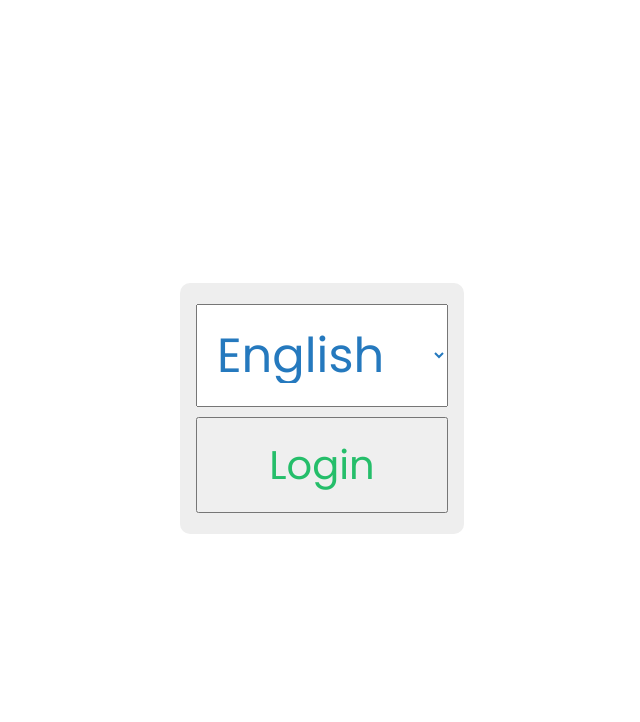
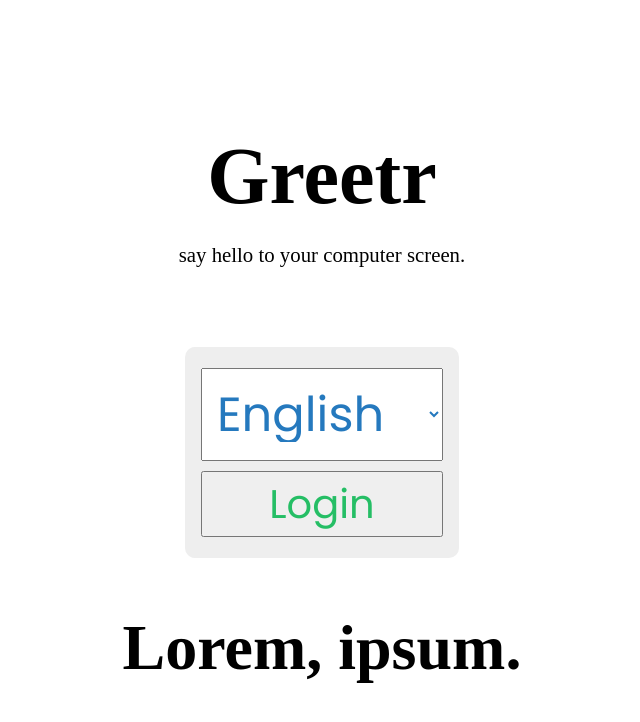
Before and after one commit to paccao/Greetr, a plain HTML site: page index.html in a window 1280 px wide. Shown: the whole page, without its empty margins (318-958 px from the left). Drawn offline with Linux system fonts and the light colour scheme.

Commit message:
html greetings box

```diff
--- a/index.html
+++ b/index.html
@@ -10,6 +10,8 @@
 </head>
 
 <body>
+    <h1>Greetr</h1>
+    <p>say hello to your computer screen.</p>
     <div id="logindiv">
         <select id="lang">
             <option value="en">English</option>
@@ -17,9 +19,10 @@
         </select>
         <input type="button" value="Login" id="login">
     </div>
-    <script src="./jquery-3.6.0.js"></script>
-    <script src="./Greetr.js"></script>
-    <script src="./app.js"></script>
+    <h2 id="greeting">Lorem, ipsum.</h1>
+        <script src="./jquery-3.6.0.js"></script>
+        <script src="./Greetr.js"></script>
+        <script src="./app.js"></script>
 </body>
 
 </html>
--- a/style.css
+++ b/style.css
@@ -3,8 +3,18 @@
 body {
   min-height: 100vh;
   display: flex;
+  flex-direction: column;
   justify-content: center;
   align-items: center;
+}
+
+h1 {
+  font-size: 5rem;
+  margin-bottom: 0;
+}
+body > p {
+  margin-bottom: 5rem;
+  font-size: 1.3rem;
 }
 
 div#logindiv {
@@ -18,13 +28,13 @@ div#logindiv {
 select#lang,
 input#login {
   font-family: "Poppins", serif;
-  padding: 1rem;
   margin: 5px 0;
   cursor: pointer;
 }
 
 select#lang {
   font-size: 3rem;
+  padding: 0.7rem;
 }
 
 select#lang {
@@ -33,5 +43,9 @@ select#lang {
 
 input#login {
   font-size: 2.5rem;
-  color: #25be6a;
+  color: #25be65;
 }
+
+h2#greeting {
+  font-size: 4rem;
+}
```
